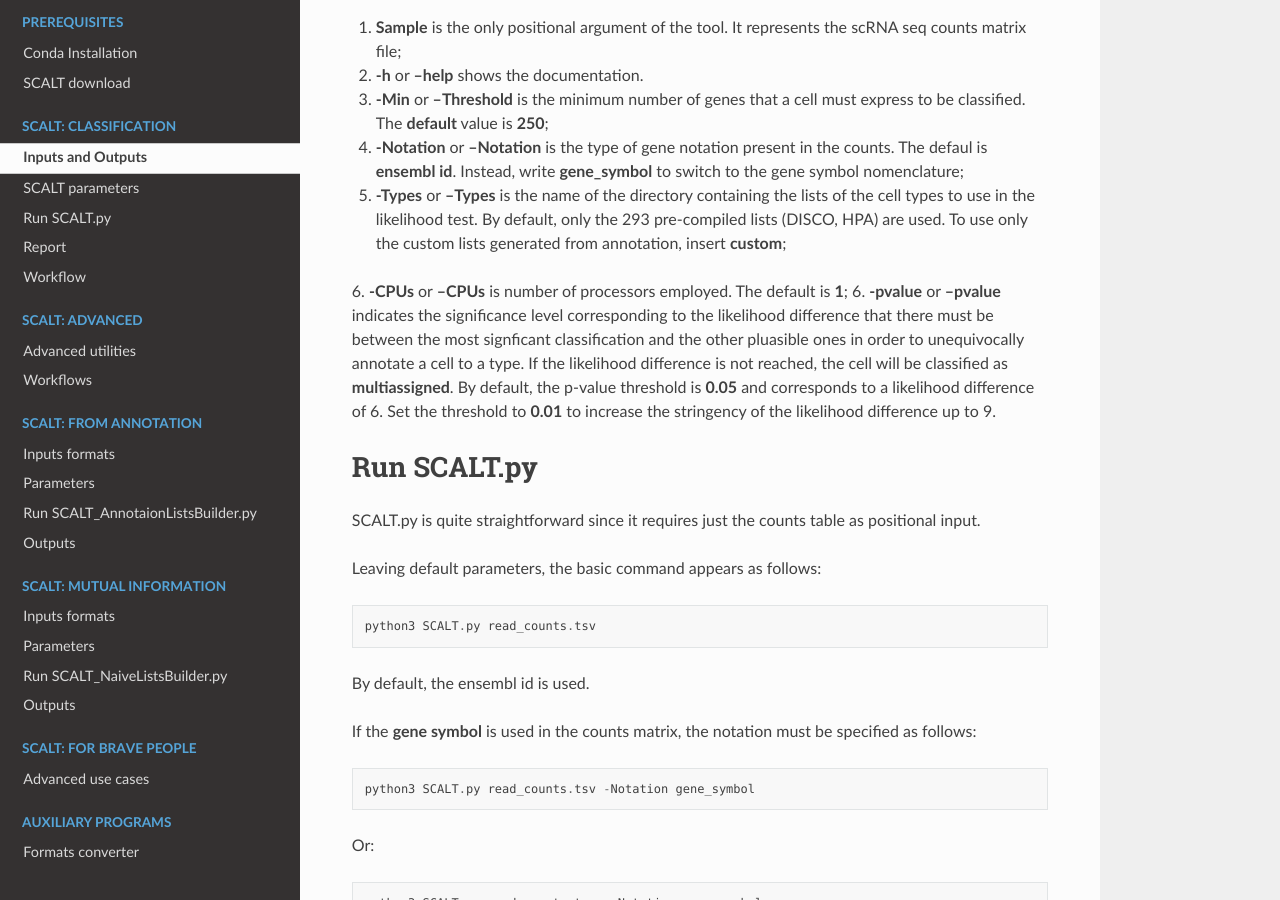
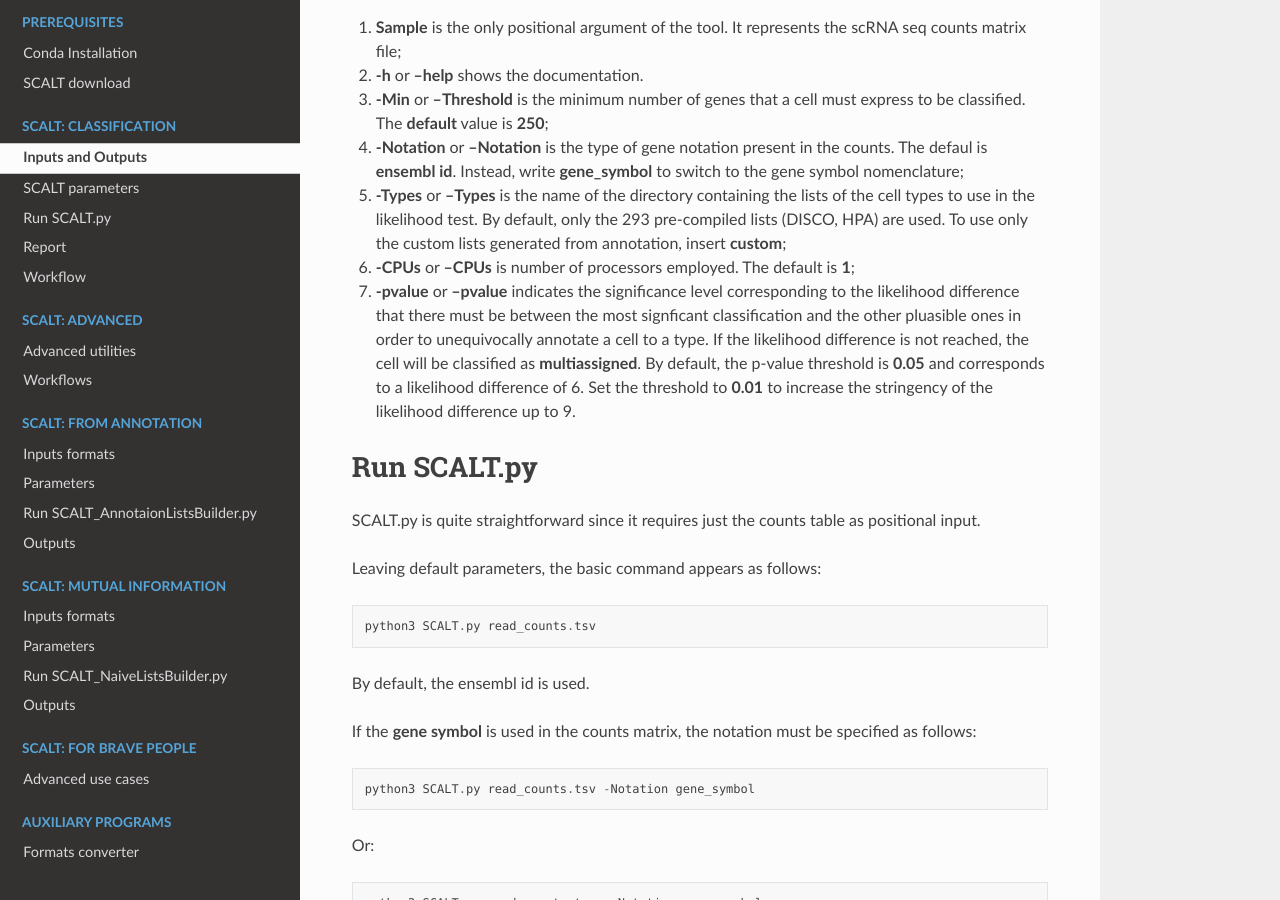
Before and after one commit to danitrave/SCALT, a Sphinx documentation site: the page built from docs/source/classification.rst, in a window 1280 px wide and 900 px high, scrolled down 1819 px. Built offline with Sphinx 7.4.7 and the Read the Docs theme 3.1.0, drawn with Linux system fonts in a browser that asks for light colours.

Commit message:
Update classification.rst

```diff
--- a/docs/source/classification.rst
+++ b/docs/source/classification.rst
@@ -191,7 +191,7 @@ The documentation should appear as follows:
 4. **-Notation** or **--Notation** is the type of gene notation present in the counts. The defaul is **ensembl id**. Instead, write **gene_symbol** to switch to the gene symbol nomenclature;
 5. **-Types** or **--Types** is the name of the directory containing the lists of the cell types to use in the likelihood test. By default, only the 293 pre-compiled lists (DISCO, HPA) are used. To use only the custom lists generated from annotation, insert **custom**;
 6. **-CPUs** or **--CPUs** is number of processors employed. The default is **1**;
-6. **-pvalue** or **--pvalue** indicates the significance level corresponding to the likelihood difference that there must be between the most signficant classification and the other pluasible ones in order to unequivocally annotate a cell to a type. If the likelihood difference is not reached, the cell will be classified as **multiassigned**. By default, the p-value threshold is **0.05** and corresponds to a likelihood difference of 6. Set the threshold to **0.01** to increase the stringency of the likelihood difference up to 9.
+7. **-pvalue** or **--pvalue** indicates the significance level corresponding to the likelihood difference that there must be between the most signficant classification and the other pluasible ones in order to unequivocally annotate a cell to a type. If the likelihood difference is not reached, the cell will be classified as **multiassigned**. By default, the p-value threshold is **0.05** and corresponds to a likelihood difference of 6. Set the threshold to **0.01** to increase the stringency of the likelihood difference up to 9.
 
 Run SCALT.py
 =========
```
